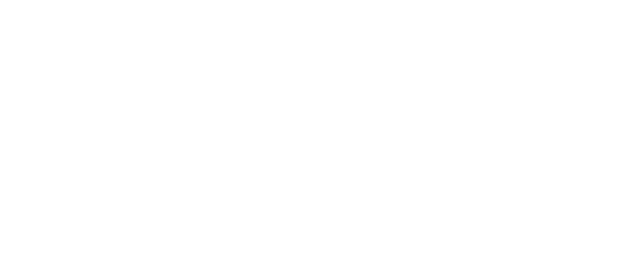
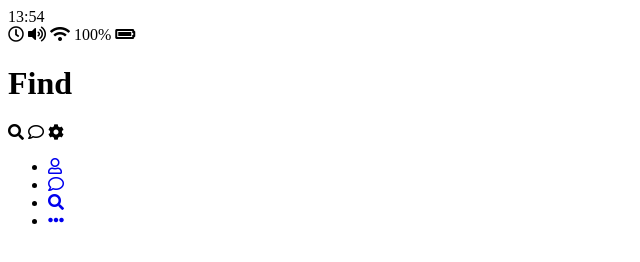
Before and after one commit to Yellow-BigCircle/kakao-clone, a plain HTML site: page find.html in a window 1280 px wide. Shown: the whole page, without its empty margins (0-640 px from the left). Drawn offline with Linux system fonts and the light colour scheme.

Commit message:
#1.3 Navigation Bar

```diff
--- a/find.html
+++ b/find.html
@@ -0,0 +1,67 @@
+<!DOCTYPE html>
+<html lang="en">
+  <head>
+    <meta charset="UTF-8" />
+    <meta name="viewport" content="width=device-width, initial-scale=1.0" />
+    <link
+      rel="stylesheet"
+      href="https://use.fontawesome.com/releases/v5.13.0/css/all.css"
+      integrity="sha384-Bfad6CLCknfcloXFOyFnlgtENryhrpZCe29RTifKEixXQZ38WheV+i/6YWSzkz3V"
+      crossorigin="anonymous"
+    />
+    <title>Find | Kakao Clone</title>
+  </head>
+  <body>
+    <div class="status-bar">
+      <div class="status-bar__column">
+        <span class="status-bar__clock">13:54</span>
+      </div>
+      <div class="status-bar__column"></div>
+      <i class="far fa-clock"></i>
+      <i class="fas fa-volume-up"></i>
+      <i class="fas fa-wifi"></i>
+      <span class="status-bar__battery-level">100%</span>
+      <i class="fas fa-battery-full"></i>
+    </div>
+    <header class="header">
+      <div class="header__header-column">
+        <h1 class="head__title">Find</h1>
+      </div>
+      <div class="header__header-column">
+        <span class="header__icon">
+          <i class="fas fa-search"></i>
+        </span>
+        <span class="header__icon">
+          <i class="far fa-comment"></i>
+        </span>
+        <span class="header__icon">
+          <i class="fas fa-cog"></i>
+        </span>
+      </div>
+    </header>
+    <nav class="nav">
+      <ul class="nav__list">
+        <li class="nav__list-item">
+          <a href="friends.html" class="nav__list-link">
+            <i class="far fa-user"></i>
+          </a>
+        </li>
+        <li class="nav__list-item">
+          <a href="index.html" class="nav__list-link">
+            <i class="far fa-comment"></i>
+          </a>
+        </li>
+        <li class="nav__list-item">
+          <a href="find.html" class="nav__list-link">
+            <i class="fas fa-search"></i>
+          </a>
+        </li>
+        <li class="nav__list-item">
+          <a href="more.html" class="nav__list-link">
+            <i class="fas fa-ellipsis-h"></i>
+          </a>
+        </li>
+      </ul>
+    </nav>
+  </body>
+</html>
```
Also changed, not shown: friends.html (+67 -0 lines), index.html (+51 -0 lines), more.html (+67 -0 lines).
